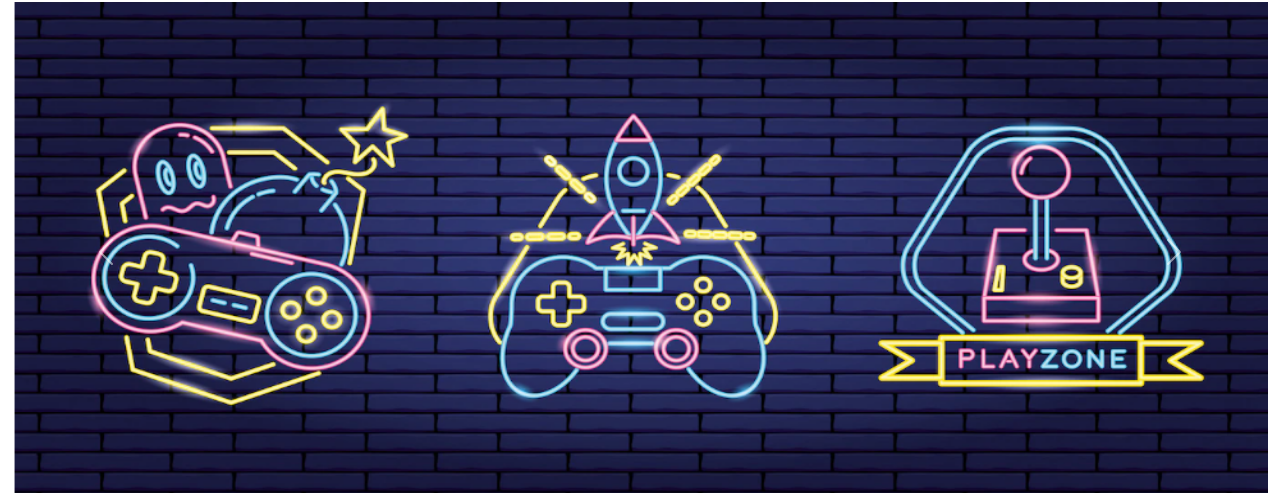
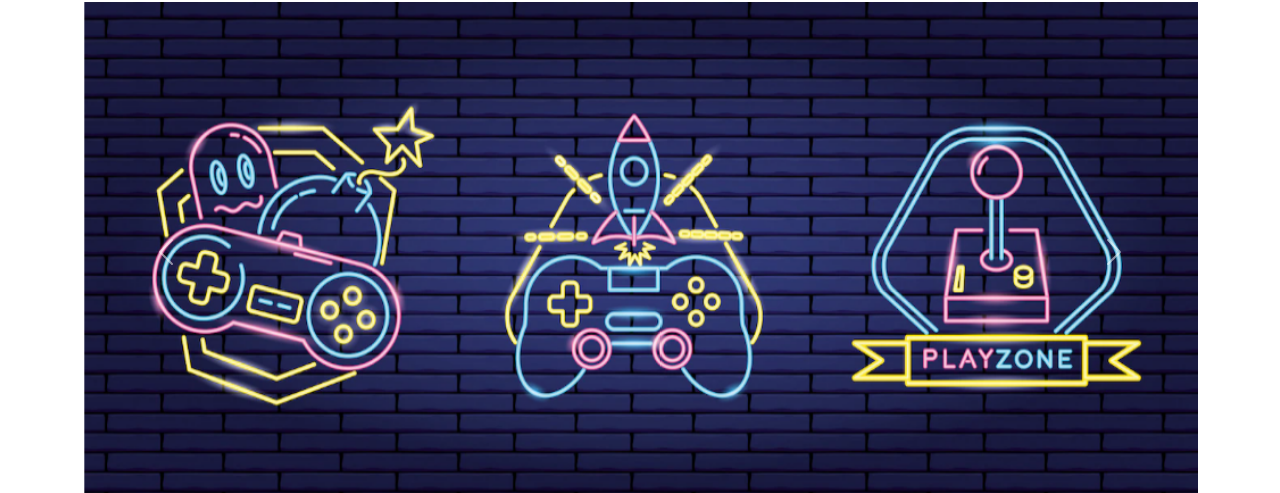
Before and after one commit to wilxavier/CFE, a plain HTML site: page index.html in a window 1280 px wide. Shown: the part 94-587 px from the top of the page. Drawn offline with nearby package versions, Linux system fonts and the light colour scheme.

Commit message:
Finalizando o carrossel

```diff
--- a/css/estilo.css
+++ b/css/estilo.css
@@ -5,7 +5,9 @@ header img {
 }
 
 /*Conteudo principal*/
-
+main{
+    min-height: 500px;
+}
 
 /*banner*/
 #section-banners img{
--- a/index.html
+++ b/index.html
@@ -49,7 +49,8 @@
   </header>
 
   <main>
-    <section id="section-banners" class="container-fluid">
+
+    <section id="section-banners" class="container">
       <div id="carouselExample" class="carousel slide">
         <div class="carousel-inner">
           <div class="carousel-item active">
```
